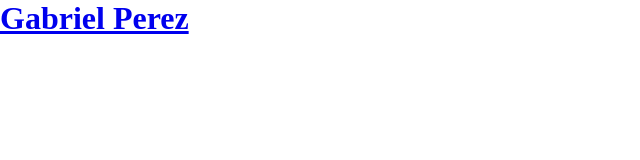
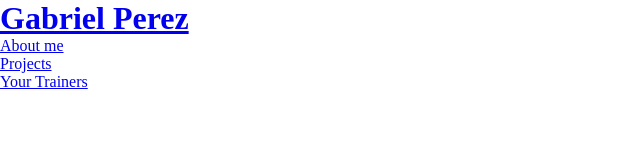
Before and after one commit to gabriel-perez1/Gabriel-Perez, a plain HTML site: page index.html in a window 1280 px wide. Shown: the whole page, without its empty margins (0-640 px from the left). Drawn offline with Linux system fonts and the light colour scheme.

Commit message:
navigation elements

```diff
--- a/index.html
+++ b/index.html
@@ -14,6 +14,23 @@
 				Gabriel Perez
 			</a>
 			</h1>
+			<!--navigation-->
+			 <nav>
+				<!-- unordered list element -->
+				<ul>
+					<!-- list item element-->
+					<li>
+						<!--anchor elements-->
+						<a href="#about-me">About me</a>
+					</li>
+					<li>
+						<a href="#projects">Projects</a>
+					</li>
+					<li>
+						<a href="#contact-me">Your Trainers</a>
+					</li>
+				</ul>
+			</nav>
 		</header>
 
 		<!--hero-->
@@ -21,9 +38,22 @@
 
 		</section>
 
-		<!--main info-->
+		<!--main content-->
 		<main>
+			<!--"about me" section-->
+			<section id="about-me">
 
+			</section>
+
+			<!--"projects" section-->
+			<section id="projects">
+
+			</section>
+
+			<!--"contact me" section-->
+			<section id="contact-me">
+
+			</section>
 		</main>
 
 		<!-- aside secondary info-->
```
